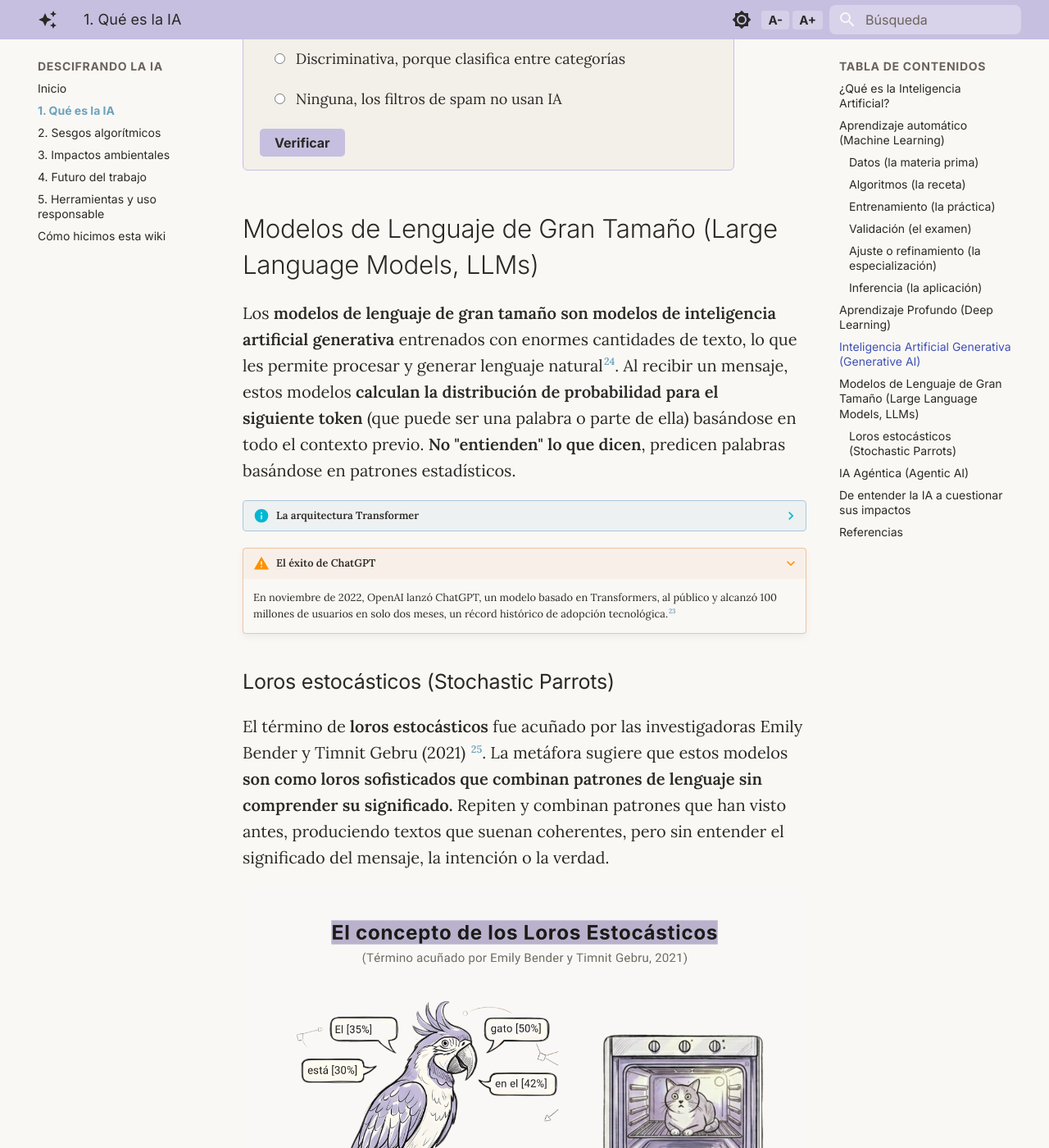
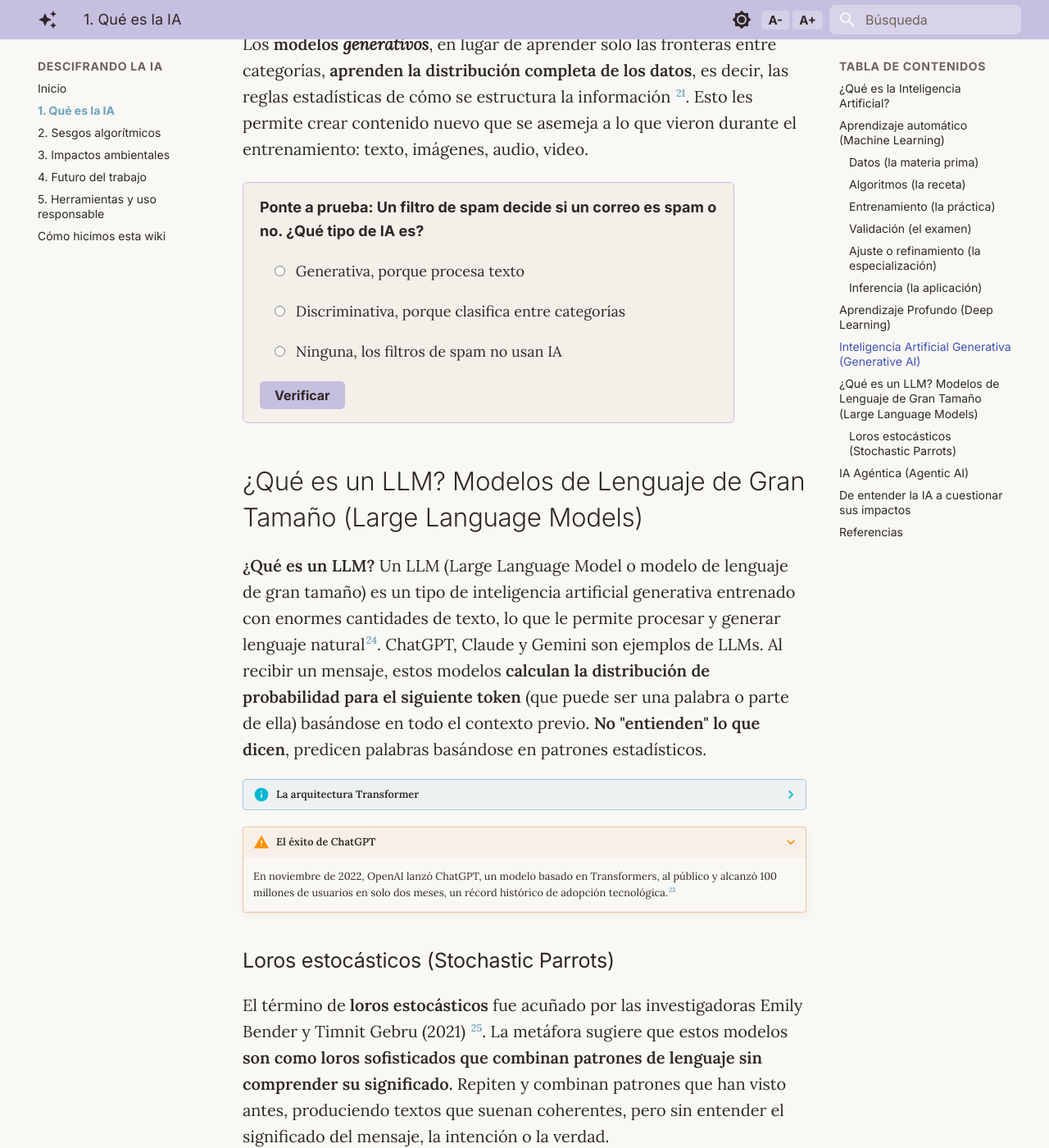
Before and after one commit to Hijas-de-Internet/descifrando-la-ia, an MkDocs documentation site: the page built from docs/01-que-es-la-ia.md, in a window 1280 px wide and 1400 px high, scrolled down 7214 px. Shown: the whole window at 82% size. Built offline with MkDocs 1.6.1 and Material for MkDocs 9.7.7, drawn with Linux system fonts in a browser that asks for light colours; some of the changed text lies outside the part shown.

```diff
--- a/docs/01-que-es-la-ia.md
+++ b/docs/01-que-es-la-ia.md
@@ -1,4 +1,6 @@
 # Descifrando la Inteligencia Artificial: conceptos básicos
+
+**¿Qué es la IA? La Inteligencia Artificial (IA) es el desarrollo de sistemas informáticos capaces de realizar tareas asociadas a funciones cognitivas humanas — como interpretar el habla, identificar patrones, hacer predicciones y resolver problemas. Se compone de varias tecnologías: el aprendizaje automático (Machine Learning), el aprendizaje profundo (Deep Learning) y el procesamiento de lenguaje natural (Natural Language Processing o NLP), entre otras. No es magia: es un conjunto de tecnologías que funcionan con matemáticas y modelos estadísticos que todas y todos tenemos la capacidad de entender.**
 
 Hoy, usamos tecnologías de Inteligencia Artificial (IA) todos los días. Las redes sociales (TikTok, Instagram, Facebook) usan algoritmos de IA para decidir qué contenido mostrar. Netflix y Spotify aprenden de las series y películas que vemos.[^2] Google Maps predice tráfico con datos de millones de teléfonos.[^3] Los filtros de Snapchat e Instagram usan visión por computadora para identificar los rasgos faciales en tiempo real, lo que les permite aplicar máscaras y efectos digitales en tu rostro. [^3]
 
@@ -94,9 +96,9 @@ Los **modelos *generativos***, en lugar de aprender solo las fronteras entre cat
 <div class="quiz-feedback"></div>
 </div>
 
-## Modelos de Lenguaje de Gran Tamaño (Large Language Models, LLMs)
+## ¿Qué es un LLM? Modelos de Lenguaje de Gran Tamaño (Large Language Models)
 
-Los **modelos de lenguaje de gran tamaño** **son modelos de inteligencia artificial generativa** entrenados con enormes cantidades de texto, lo que les permite procesar y generar lenguaje natural[^24]. Al recibir un mensaje, estos modelos **calculan la distribución de probabilidad para el siguiente token** (que puede ser una palabra o parte de ella) basándose en todo el contexto previo. **No "entienden" lo que dicen**, predicen palabras basándose en patrones estadísticos.
+**¿Qué es un LLM?** Un LLM (Large Language Model o modelo de lenguaje de gran tamaño) es un tipo de inteligencia artificial generativa entrenado con enormes cantidades de texto, lo que le permite procesar y generar lenguaje natural[^24]. ChatGPT, Claude y Gemini son ejemplos de LLMs. Al recibir un mensaje, estos modelos **calculan la distribución de probabilidad para el siguiente token** (que puede ser una palabra o parte de ella) basándose en todo el contexto previo. **No "entienden" lo que dicen**, predicen palabras basándose en patrones estadísticos.
 
 ??? info "La arquitectura Transformer"
     En 2017, un equipo de Google publicó "Attention Is All You Need", el paper que introdujo la arquitectura Transformer.[^22] Los modelos anteriores (llamados redes recurrentes) procesaban texto palabra por palabra, en secuencia. El Transformer cambió esto con un mecanismo de "atención" que permite al modelo enfocarse en las partes más relevantes de todo el texto de entrada simultáneamente, procesando secuencias completas en paralelo.[^31] 0Esto hizo que los modelos fueran mucho más rápidos de entrenar y permitió que los modelos crecieran exponencialmente.[^22]
```
Also changed, not shown: docs/04-futuro-del-trabajo.md (+3 -0 lines), docs/05-herramientas-uso-responsable.md (+3 -0 lines).
